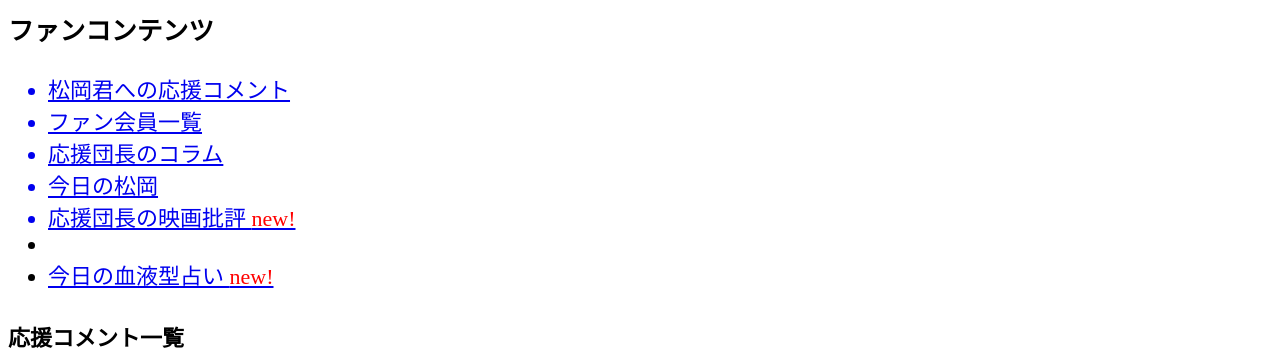
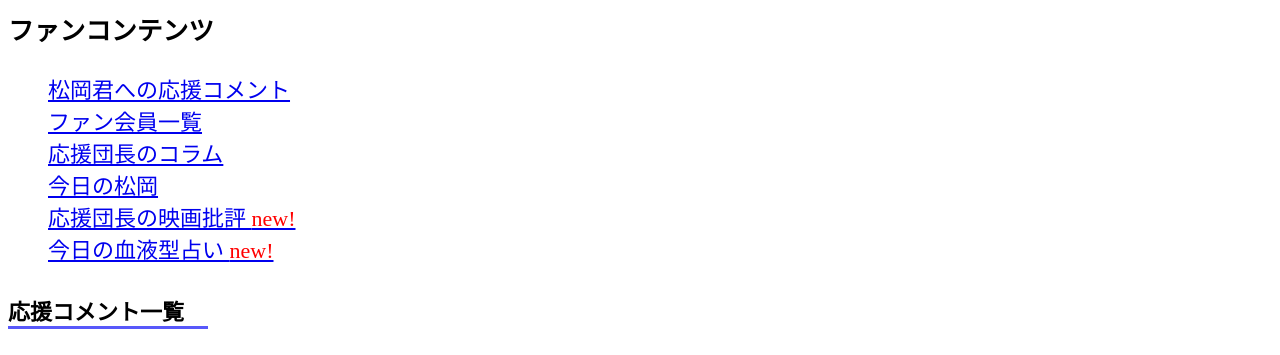
Before and after one commit to ouma-hiiro/ouma-hiiro.githab.io, a plain HTML site: page index.html in a window 1280 px wide. Shown: the part 465-820 px from the top of the page. Drawn offline with Linux system fonts and the light colour scheme.

Commit message:
Update stylesheet.css

```diff
--- a/stylesheet.css
+++ b/stylesheet.css
@@ -8,3 +8,15 @@
 .h5{
   font-size:22px;
 }
+
+li{
+display:block;
+}
+
+body{
+  background-color: #FFFFFF;
+}
+h4{
+  border-bottom: solid 3px #5858FA;
+  width:200px;
+}
```
